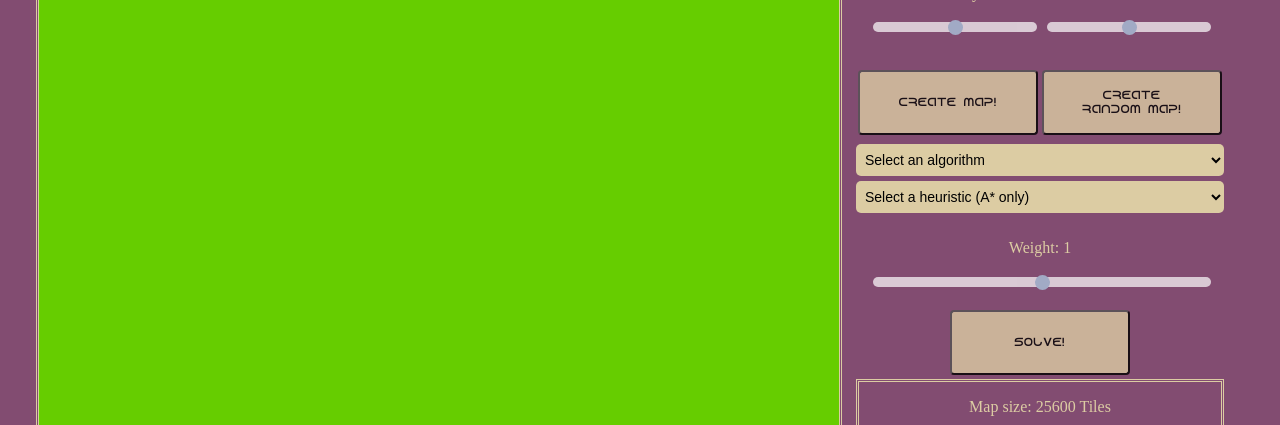
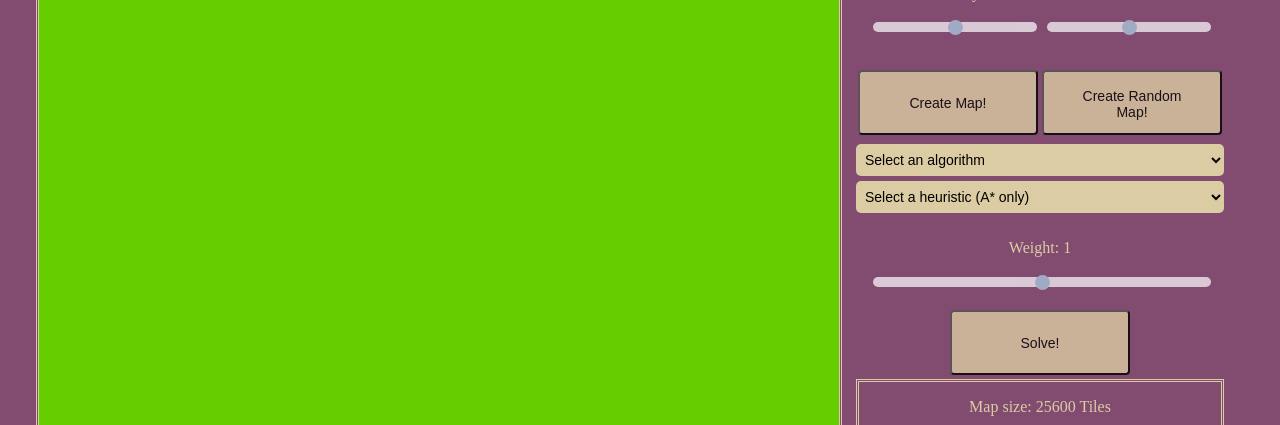
Before and after one commit to AndrewYW/astar-js, a website built with webpack: page index.html in a window 1280 px wide. Shown: the part 228-653 px from the top of the page. Built offline with nearby package versions, Linux system fonts and the light colour scheme.

Commit message:
standardize font

```diff
--- a/src/css/main.css
+++ b/src/css/main.css
@@ -91,7 +91,7 @@ canvas {
   border-radius: 4px;
   cursor: pointer;
   display: inline-block;
-  font-family: "Android-7";
+  /* font-family: "Android-7"; */
   font-size: 14px;
   margin: 4px 2px;
   opacity: .8;
```
